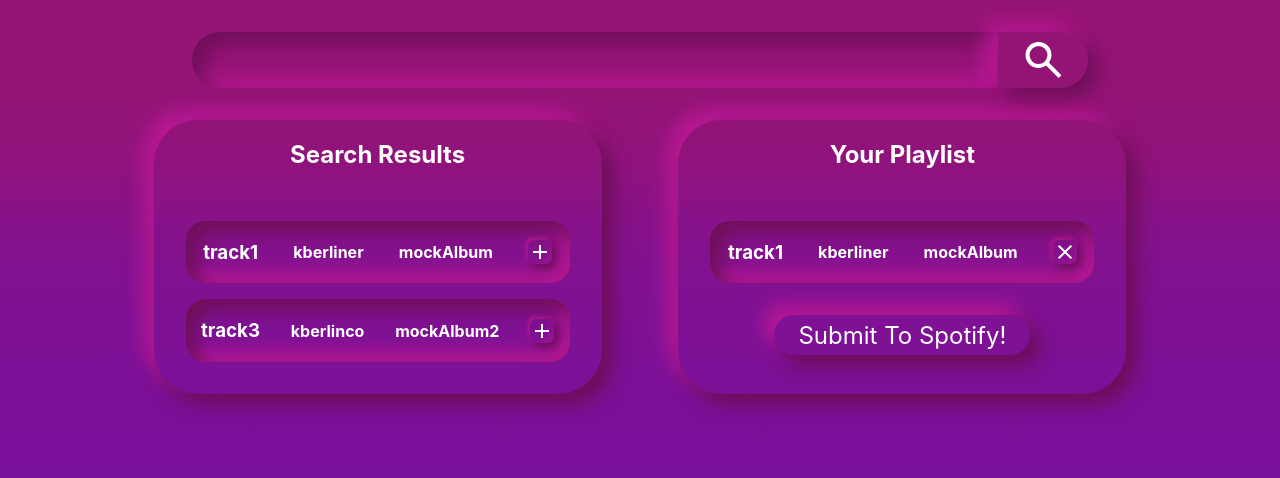
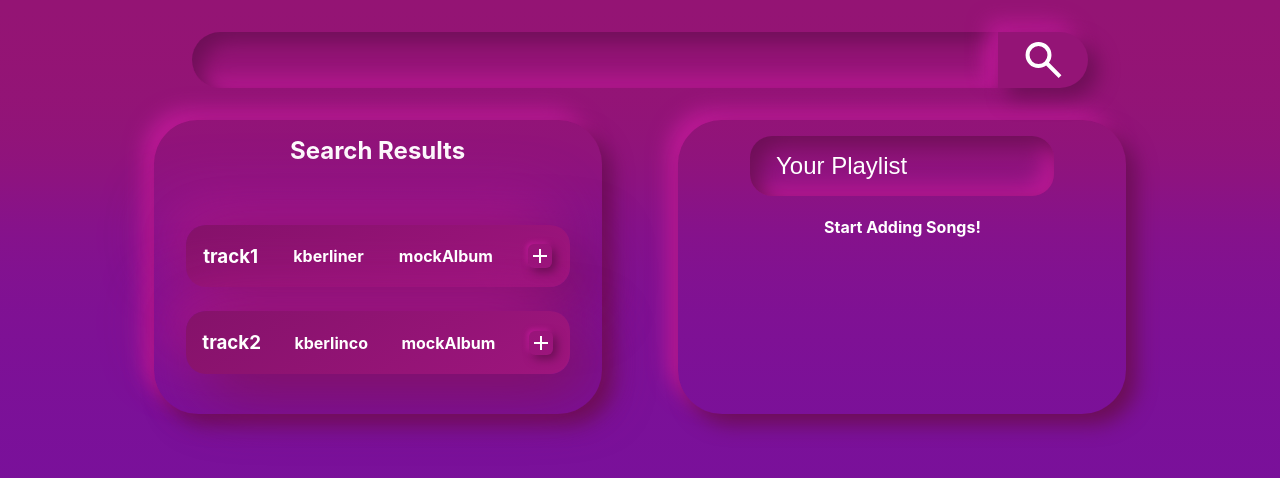
Before and after one commit to KBerliner/jammming, a React (Create React App) app: page / in a window 1280 px wide. Shown: the top 478 px of the page. Built offline with nearby package versions, Linux system fonts and the light colour scheme.

Commit message:
Added functionality of adding/removing songs to and from the playlist. Also added renamability to the playlist title. Changed a few styles as well.

```diff
--- a/src/App.js
+++ b/src/App.js
@@ -1,17 +1,49 @@
 import logo from './logo.svg';
 import './App.css';
+import React, { useState } from 'react';
 
 import SearchBar from './components/SearchBar/SearchBar';
 import Tracklist from './components/Tracklist/Tracklist';
 import Playlist from './components/Playlist/Playlist';
 
+
+
 function App() {
+  const [searchResultsTracklist, setTracklist] = useState([
+    {
+        id: 1234,
+        name: 'track1',
+        artist: 'kberliner',
+        album: 'mockAlbum'
+    },
+    {
+      id: 1334,
+      name: 'track2',
+      artist: 'kberlinco',
+      album: 'mockAlbum'
+  }
+  ])
+
+  const [playlistTracklist, setPlaylistTracklist] = useState([]);
+
+  function handleAddToPlaylist(song) {
+    if (playlistTracklist.filter(track => track.id === song.id).length !== 0) {
+      alert('That song is already in your playlist!');
+    } else {
+      setPlaylistTracklist((prev) => [...prev, song]);
+    }
+  }
+
+  function handleRemoveFromPlaylist(song) {
+    setPlaylistTracklist(playlistTracklist.filter(track => track.id !== song.id));
+  }
+
   return (
     <div className="App">
       <SearchBar />
       <div className="tracksAndPlaylistContainer">
-        <Tracklist />
-        <Playlist />
+        <Tracklist handleAddToPlaylist={handleAddToPlaylist} tracklist={searchResultsTracklist} />
+        <Playlist handleRemoveFromPlaylist={handleRemoveFromPlaylist} emptyPlaylist={playlistTracklist.length === 0} tracklist={playlistTracklist} />
       </div>
 
     </div>
--- a/src/components/Playlist/Playlist.js
+++ b/src/components/Playlist/Playlist.js
@@ -1,26 +1,21 @@
-import React from 'react';
+import React, { useState } from 'react';
 import styles from './Playlist.module.css';
 import Track from '../Track/Track';
 
-const falsifiedTracklist = [
-    {
-        id: 1234,
-        name: 'track1',
-        artist: 'kberliner',
-        album: 'mockAlbum'
-    }
-]
+export default function Playlist(props) {
+    const tracks = props.tracklist.map(track => <Track handleRemoveFromPlaylist={props.handleRemoveFromPlaylist} id={track.id} key={track.id} name={track.name} artist={track.artist} album={track.album} saved={true} />);
 
-export default function Playlist() {
-    const tracks = falsifiedTracklist.map(track => <Track key={track.id} name={track.name} artist={track.artist} album={track.album} saved={true} />);
+    const [playlistTitle, setPlaylistTitle] = useState('Your Playlist');
 
     return (
-        <div className={styles.playlistContainer}>
-            <h2>Your Playlist</h2>
-            <ul className={styles.playlistTracksContainer}>
-                {tracks}
-            </ul>
-            <div className={styles.submitToSpotifyBtn}>Submit To Spotify!</div>
+
+        <div className={styles.playlistContainer}><div>
+                <input onChange={({ target }) => setPlaylistTitle(target.value)} className={styles.playlistTitle} value={playlistTitle} />
+                <ul className={styles.playlistTracksContainer}>
+                    {tracks}
+                </ul>
+                {props.emptyPlaylist ? <h4>Start Adding Songs!</h4> : <div className={styles.submitToSpotifyBtn}>Submit To Spotify!</div>}
+            </div>
         </div>
     )
 }
--- a/src/components/Playlist/Playlist.module.css
+++ b/src/components/Playlist/Playlist.module.css
@@ -12,6 +12,23 @@
     height: 100%;
 }
 
+.playlistTitle {
+    box-shadow: inset 10px 10px 20px #6e0f57,
+    inset -10px -10px 20px #ba1995;
+    width: 70%;
+    border: none;
+    border-radius: 22px;
+    padding: 2vh 2vw;
+    background-color: transparent;
+    margin-top: 2vh;
+    font-size: 24px;
+    color: white;
+}
+
+.playlistTitle:focus-visible {
+    outline: none;
+}
+
 .submitToSpotifyBtn {
     width: 20vw;
     height: 5vh;
@@ -23,4 +40,5 @@
     justify-content: center;
     align-items: center;
     cursor: pointer;
+    margin-bottom: 4vh;
 }
--- a/src/components/Track/Track.js
+++ b/src/components/Track/Track.js
@@ -4,12 +4,27 @@ import addBtn from '../../visual/add_FILL0_wght400_GRAD0_opsz24.svg';
 import removeBtn from '../../visual/close_FILL0_wght400_GRAD0_opsz24.svg';
 
 export default function Track(props) {
+    function handleClick() {
+        const song = {
+            id: props.id,
+            name: props.name,
+            artist: props.artist,
+            album: props.album
+        }
+        if (props.handleAddToPlaylist) {
+            props.handleAddToPlaylist(song)
+        } else if (props.handleRemoveFromPlaylist) {
+            // console.log(song)
+            props.handleRemoveFromPlaylist(song);
+        }
+    }
+
     return (
         <div className={styles.trackContainer}>
             <h3>{props.name}</h3>
             <h4>{props.artist}</h4>
             <h4>{props.album}</h4>
-            <img className={styles.addToPlaylistButton} src={props.saved ? removeBtn : addBtn} />
+            <img onClick={handleClick} className={styles.addToPlaylistButton} src={props.saved ? removeBtn : addBtn} />
         </div>
     )
 }
--- a/src/components/Track/Track.module.css
+++ b/src/components/Track/Track.module.css
@@ -3,9 +3,10 @@
     width: 30vw;
     justify-content: space-around;
     align-items: center;
-    margin: 2vh 0;
-    box-shadow: inset 10px 10px 20px #6e0f57,
-    inset -10px -10px 20px #ba1995;
+    margin: 3vh 0;
+    background: linear-gradient(145deg, #85126a, #9e157e);
+    box-shadow:  20px 20px 60px #7e1164,
+                 -20px -20px 60px #aa1788;
     border-radius: 20px;
 }
 
@@ -20,3 +21,9 @@ ul {
     box-shadow:  4px 4px 10px #6b0e55,
     -2px -2px 5px #bd1a97;
 }
+
+.shadow {
+    background: linear-gradient(145deg, #85126a, #9e157e);
+    box-shadow:  20px 20px 60px #7e1164,
+                 -20px -20px 60px #aa1788;
+}
--- a/src/components/Tracklist/Tracklist.js
+++ b/src/components/Tracklist/Tracklist.js
@@ -3,23 +3,11 @@ import styles from './Tracklist.module.css';
 
 import Track from '../Track/Track';
 
-const falsifiedTracklist = [
-    {
-        id: 1234,
-        name: 'track1',
-        artist: 'kberliner',
-        album: 'mockAlbum'
-    },
-    {
-        id: 4123,
-        name: 'track3',
-        artist: 'kberlinco',
-        album: 'mockAlbum2'
-    }
-]
 
-export default function Tracklist() {
-    const tracks = falsifiedTracklist.map(track => <Track key={track.id} name={track.name} artist={track.artist} album={track.album} saved={false} />)
+
+export default function Tracklist(props) {
+
+    const tracks = props.tracklist.map(track => <Track handleAddToPlaylist={song => props.handleAddToPlaylist(song)} id={track.id} key={track.id} name={track.name} artist={track.artist} album={track.album} saved={false} />)
 
     return (
         <div className={`${styles.tracklistContainer} ${styles.neumorphismShadow}`}>
--- a/src/components/Tracklist/Tracklist.module.css
+++ b/src/components/Tracklist/Tracklist.module.css
@@ -9,6 +9,10 @@
     color: white;
 }
 
+h2 {
+    margin-top: 2vh;
+}
+
 .neumorphismShadow {
     box-shadow:  10px 10px 20px #6b0e55,
     -10px -10px 20px #bd1a97;
```
